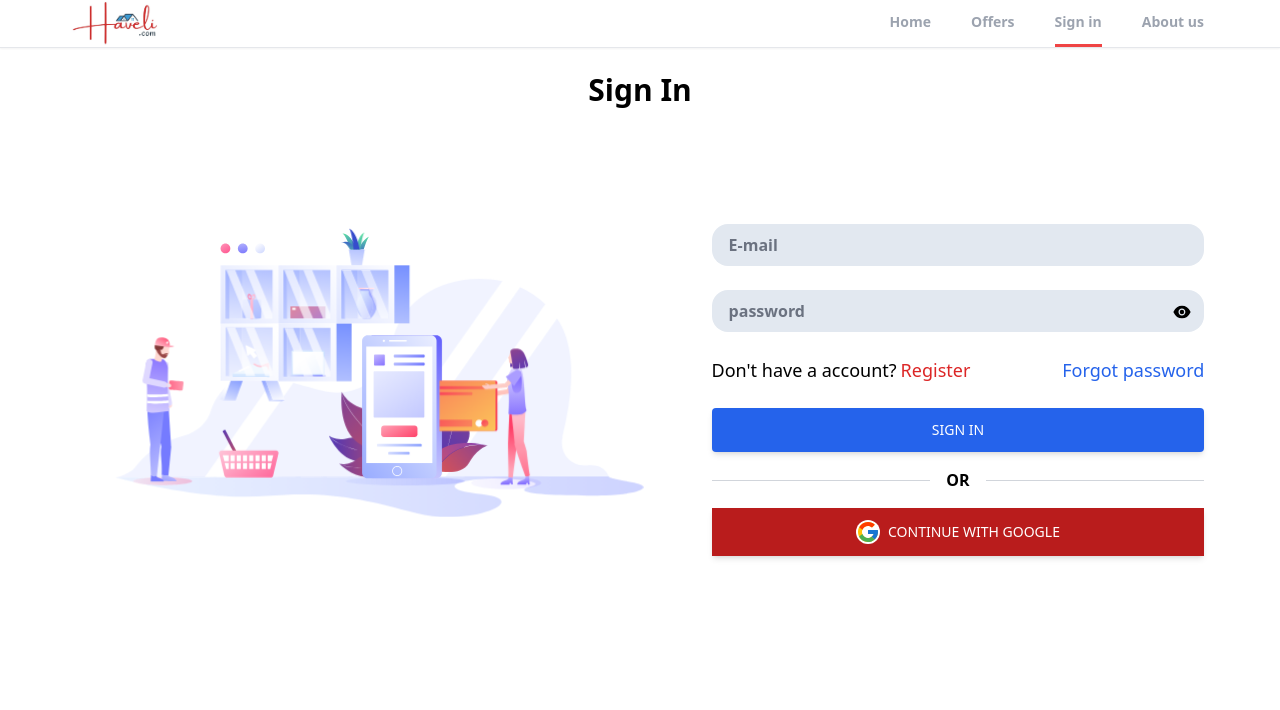
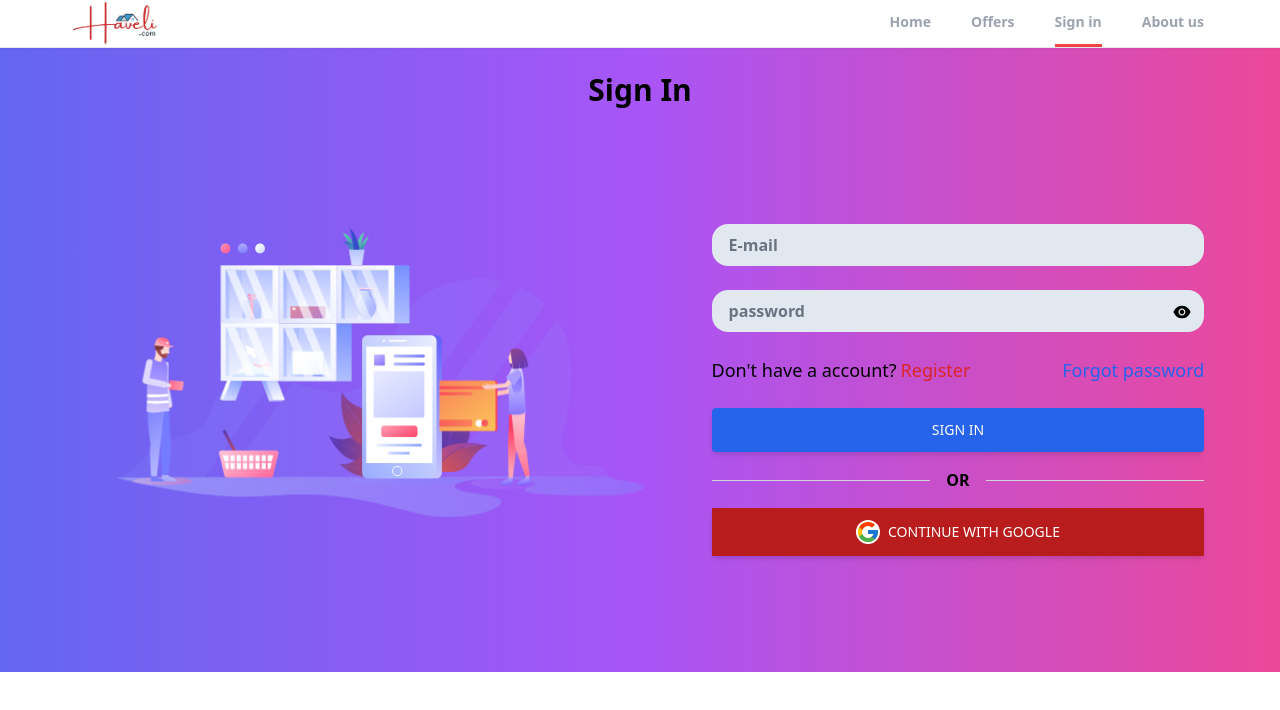
Before and after one commit to Alkush-Pipania/haveli, a React (Create React App) app: page /sign-in in a window 1280 px wide. Shown: the top 710 px of the page. Built offline with nearby package versions, Linux system fonts and the light colour scheme; no server answers.

Commit message:
Update SignIn.jsx

```diff
--- a/src/pages/SignIn.jsx
+++ b/src/pages/SignIn.jsx
@@ -37,8 +37,8 @@ export default function SignIN() {
       }
     }
   return (
-    <section >
-        <h1 className="text-3xl text-center mt-6 font-bold">Sign In</h1>
+    <section className="bg-gradient-to-r from-indigo-500 via-purple-500 to-pink-500" >
+        <h1 className="text-3xl text-center pt-6 font-bold">Sign In</h1>
         <div className="flex justify-center flex-wrap items-center px-6 py-12 max-w-[6xl] mx-auto">
             <div className="md:w-[65%] lg:w-[50%] mb-[12px] md:mb-[6px] ">
             <Lottie  animationData={ecom} className="w-full" />
```
